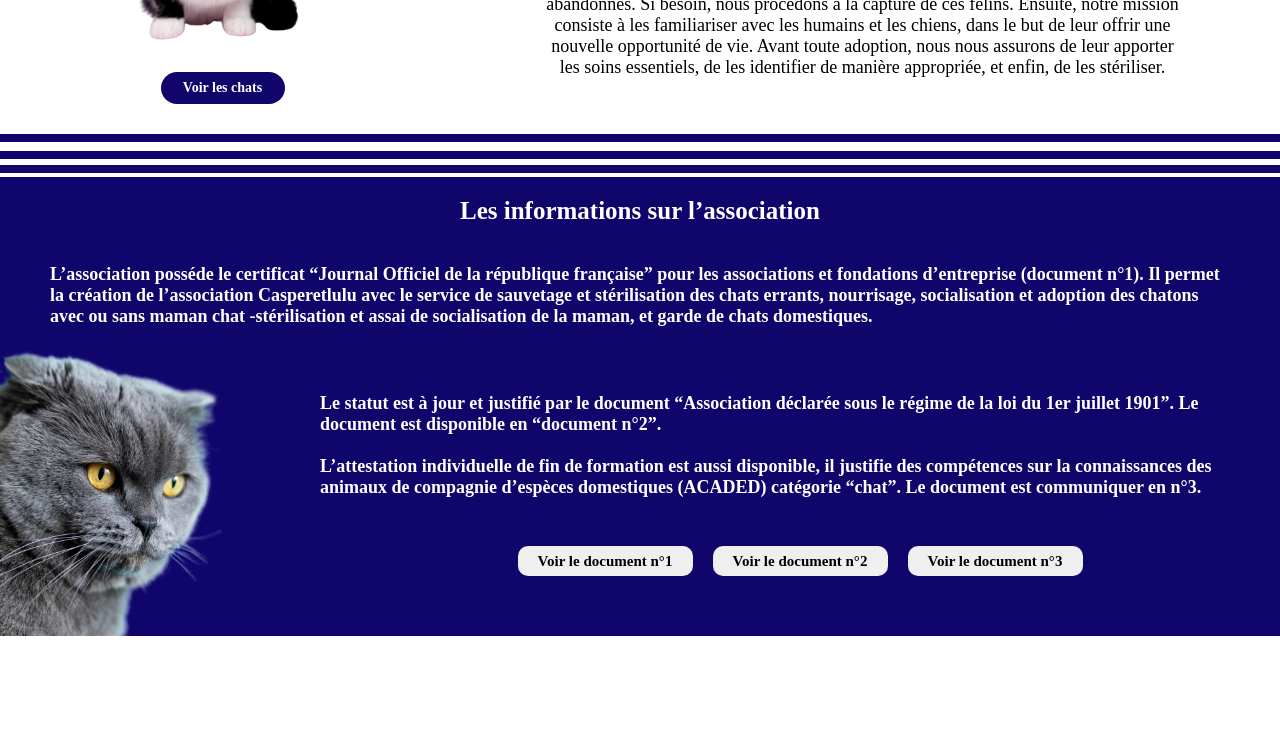
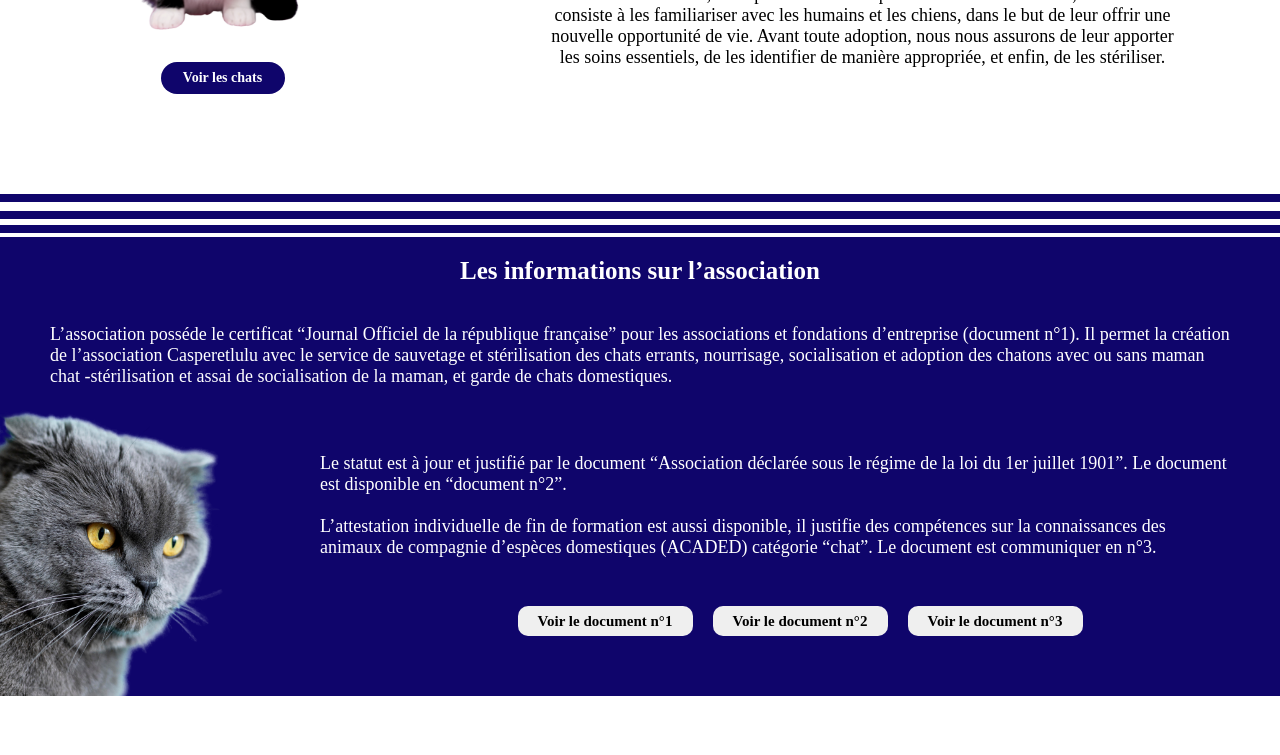
Before and after one commit to aurel740/casperetlulu, a React (Create React App) app: page / in a window 1280 px wide. Shown: the part 1200-1955 px from the top of the page. Built offline with nearby package versions, Linux system fonts and the light colour scheme.

Commit message:
Ajustements 2eme partie

```diff
--- a/src/styles/Home.css
+++ b/src/styles/Home.css
@@ -8,7 +8,7 @@
 .mainHome{
     width: 100%;
     /* margin-bottom: 138px; */
-    margin-top: 50px;
+    margin-top: 40px;
     display: flex;
     flex-direction: column;
     justify-content: center;
--- a/src/styles/Infos.css
+++ b/src/styles/Infos.css
@@ -24,6 +24,7 @@
     font-family: "Abhaya Libre";
     font-weight: 800;
     position: relative;
+    margin-top: 70px;
 
 }
 
@@ -46,6 +47,7 @@
 
 .paragraph{
     padding-right: 50px;
+    font-weight: 500;
 
 }
 
```
